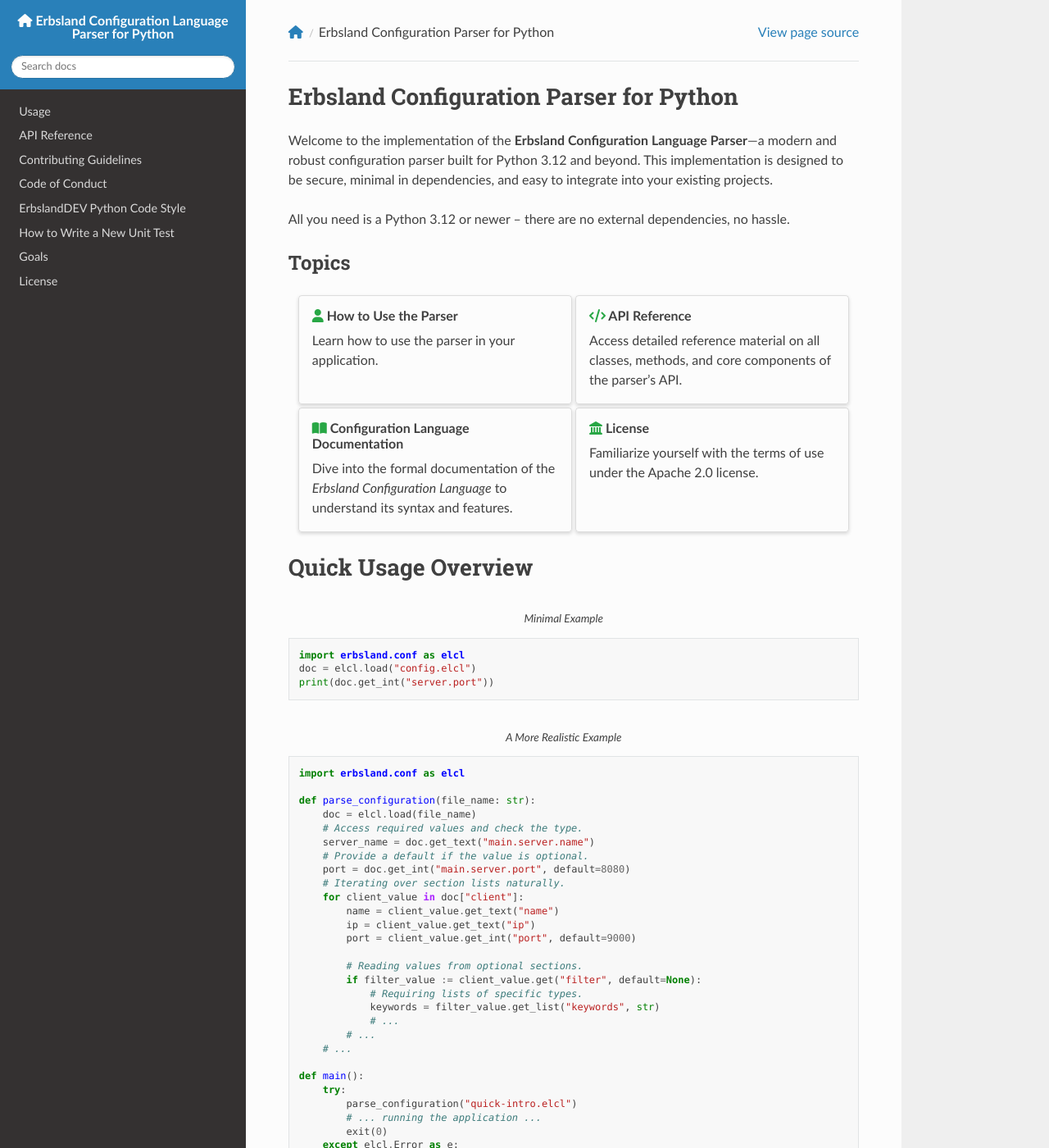
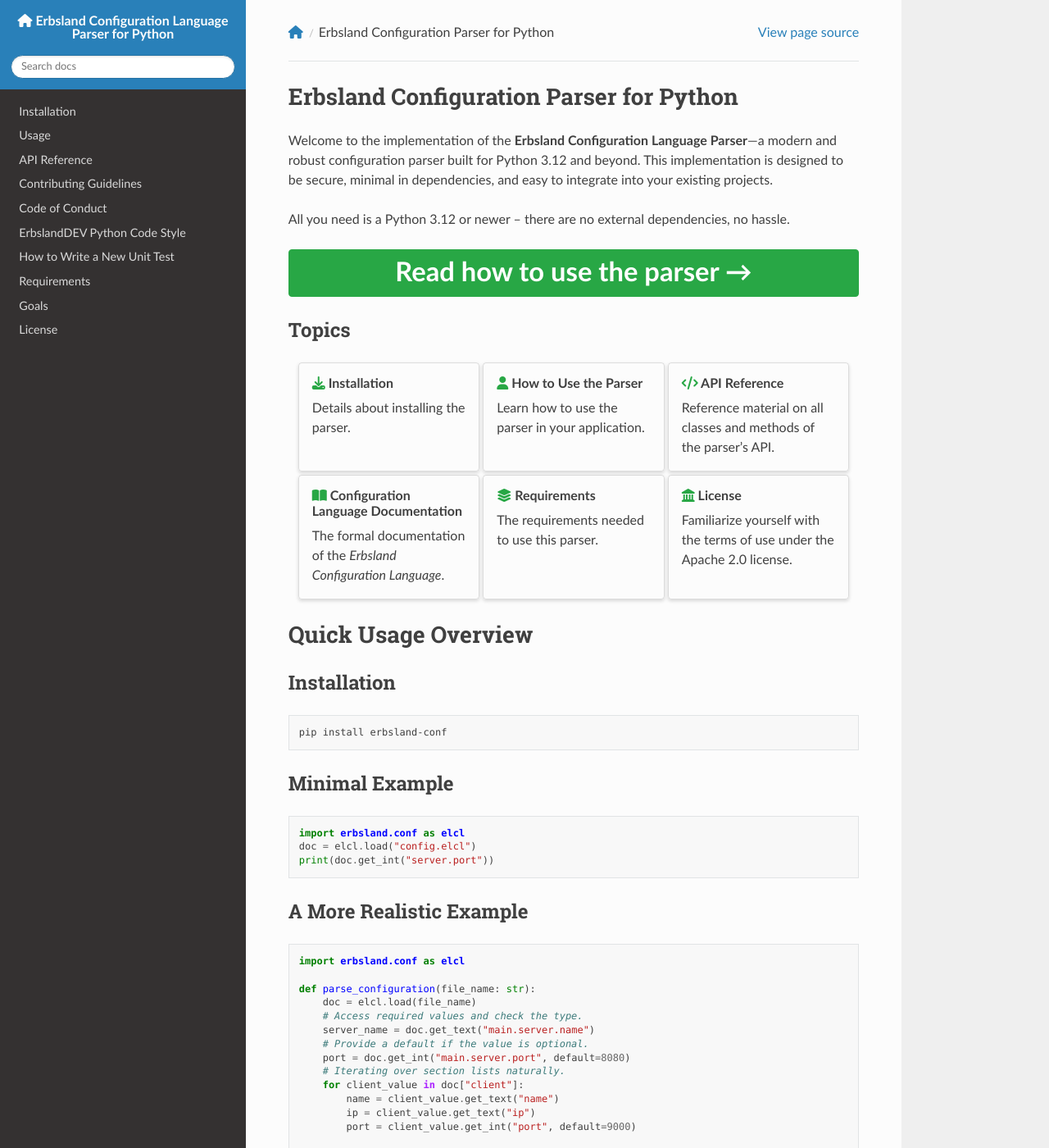
Before and after one commit to erbsland-dev/erbsland-py-conf, a Sphinx documentation site: the page built from doc/index.rst, in a window 1280 px wide and 1400 px high. Shown: the whole window at 82% size. Built offline with Sphinx 7.4.7 and the Read the Docs theme 3.1.0, drawn with Linux system fonts in a browser that asks for light colours; some of the changed text lies outside the part shown.

Commit message:
Add Details to the Documentation
- Add information about package installation.
- Add a page describing runtime and development requirements.
- Enhance the start page with links to the most important sections.

```diff
--- a/doc/index.rst
+++ b/doc/index.rst
@@ -6,12 +6,27 @@ Welcome to the implementation of the **Erbsland Configuration Language Parser**
 
 All you need is a Python 3.12 or newer – there are no external dependencies, no hassle.
 
+.. button-ref:: chapters/usage/index
+    :ref-type: doc
+    :color: success
+    :align: center
+    :expand:
+    :class: sd-fs-2 sd-font-weight-bold sd-p-3
+
+    Read how to use the parser →
+
 Topics
 ------
 
-.. grid:: 2
+.. grid:: 3
     :margin: 4 4 0 0
     :gutter: 1
+
+    .. grid-item-card:: :fas:`download;sd-text-success` Installation
+        :link: chapters/installation
+        :link-type: doc
+
+        Details about installing the parser.
 
     .. grid-item-card:: :fas:`user;sd-text-success` How to Use the Parser
         :link: chapters/usage/index
@@ -23,12 +38,18 @@ Topics
         :link: chapters/reference/index
         :link-type: doc
 
-        Access detailed reference material on all classes, methods, and core components of the parser’s API.
+        Reference material on all classes and methods of the parser’s API.
 
     .. grid-item-card:: :fas:`book-open;sd-text-success` Configuration Language Documentation
         :link: https://config-lang.erbsland.dev
 
-        Dive into the formal documentation of the *Erbsland Configuration Language* to understand its syntax and features.
+        The formal documentation of the *Erbsland Configuration Language*.
+
+    .. grid-item-card:: :fas:`layer-group;sd-text-success` Requirements
+        :link: chapters/requirements
+        :link-type: doc
+
+        The requirements needed to use this parser.
 
     .. grid-item-card:: :fas:`landmark;sd-text-success` License
         :link: chapters/license
@@ -39,16 +60,27 @@ Topics
 Quick Usage Overview
 ====================
 
+Installation
+------------
+
+.. code-block:: shell
+
+    pip install erbsland-conf
+
+Minimal Example
+---------------
+
 .. code-block:: python
-    :caption: Minimal Example
 
     import erbsland.conf as elcl
     doc = elcl.load("config.elcl")
     print(doc.get_int("server.port"))
 
+A More Realistic Example
+------------------------
+
 .. literalinclude:: chapters/usage/examples/quick-intro.py
     :language: python
-    :caption: A More Realistic Example
 
 Contents at a Glance
 ====================
@@ -56,12 +88,14 @@ Contents at a Glance
 .. toctree::
     :maxdepth: 3
 
+    chapters/installation
     chapters/usage/index
     chapters/reference/index
     chapters/contribute/index
     chapters/contribute/code-of-conduct
     chapters/contribute/code-style
     chapters/contribute/write-a-unittest
+    chapters/requirements
     chapters/goals
     chapters/license
 
```
Also changed, not shown: README.md (+6 -0 lines), doc/chapters/installation.rst (added, +43 -0 lines), doc/chapters/requirements.rst (added, +44 -0 lines).
